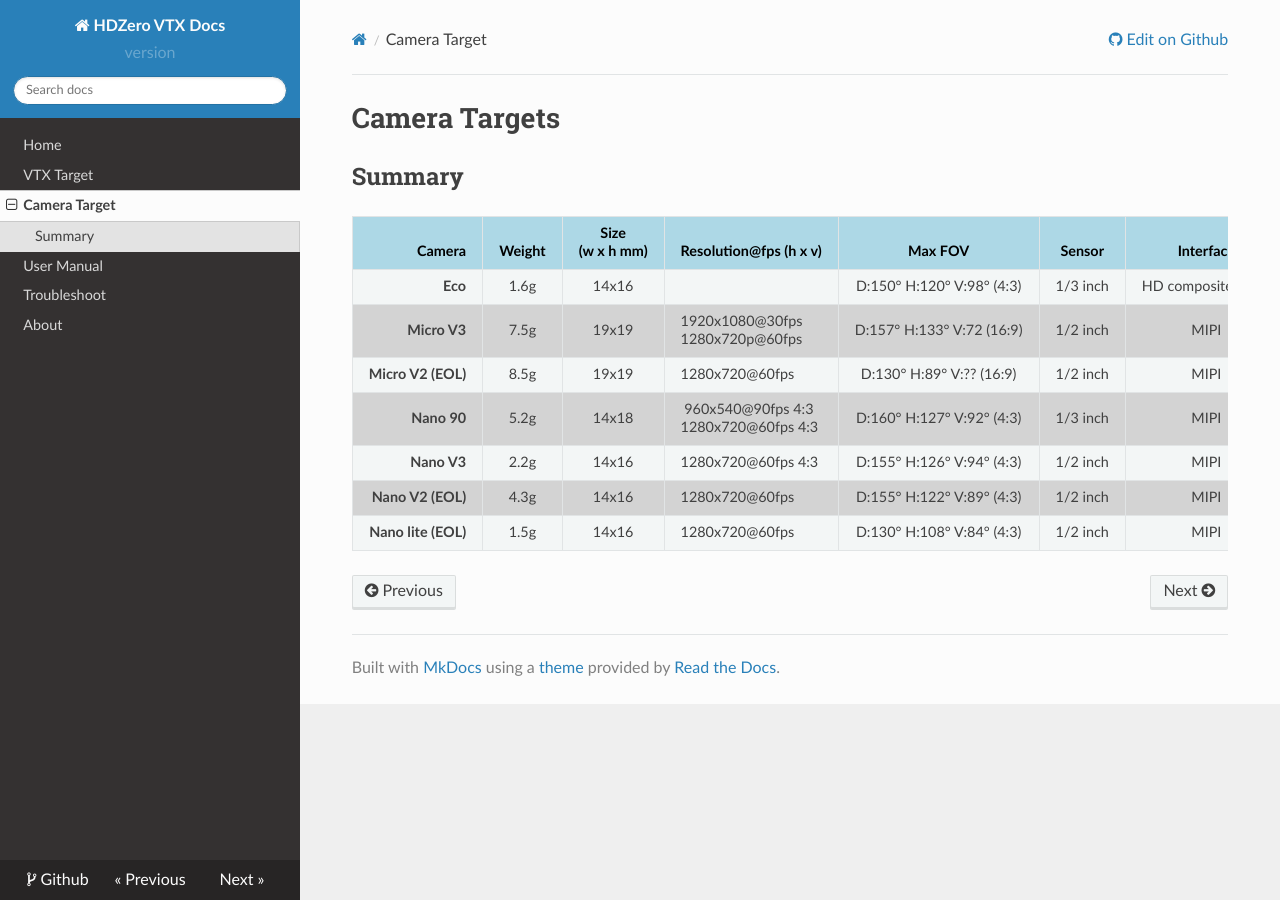
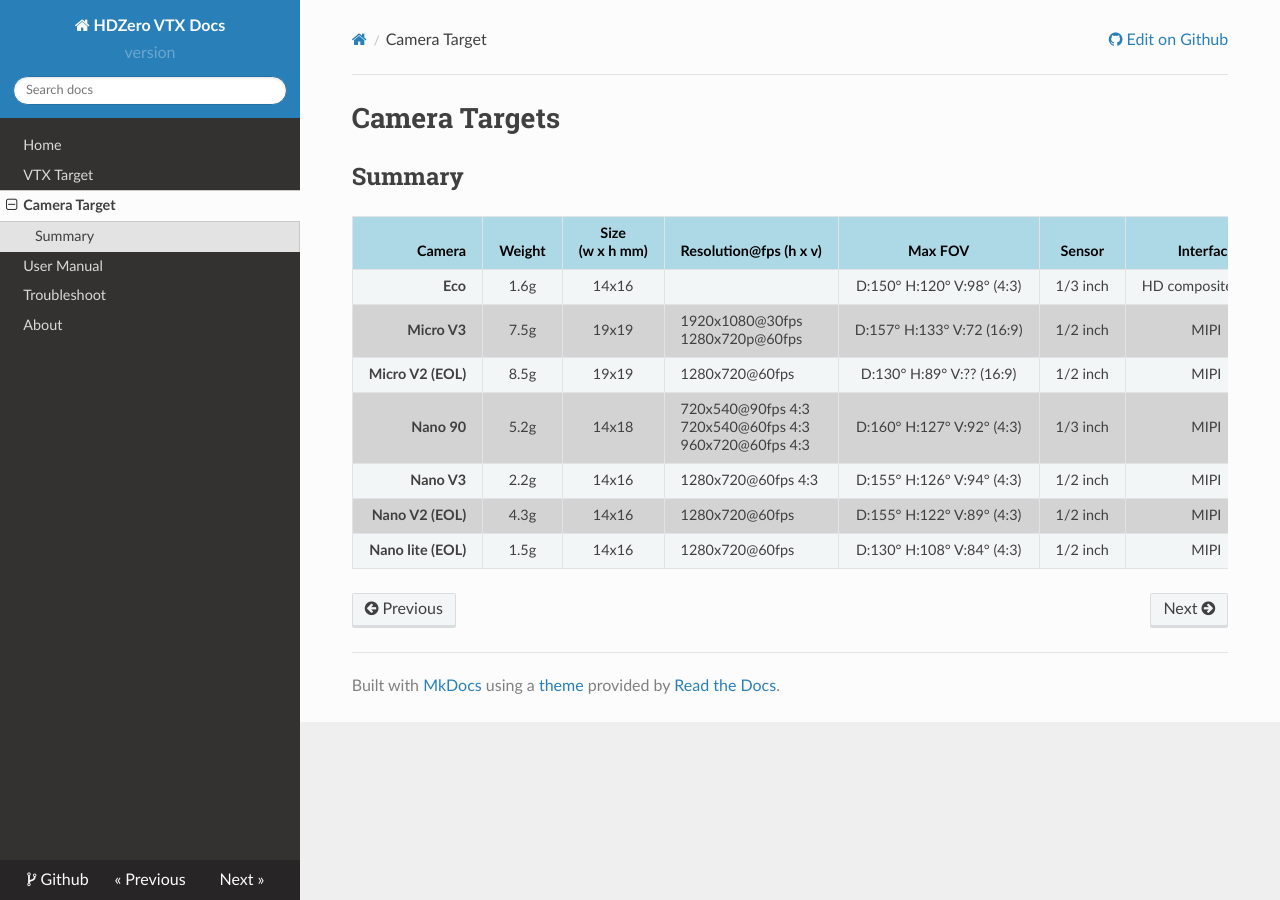
Before and after one commit to hd-zero/hdzero-vtx-docs, an MkDocs documentation site: the page built from docs/camera_targets.md, in a window 1280 px wide. Built offline with MkDocs 1.6.1, drawn with Linux system fonts in a browser that asks for light colours; nearby versions of some CDN libraries.

Commit message:
correct Nano 90 resolution

```diff
--- a/docs/camera_targets.md
+++ b/docs/camera_targets.md
@@ -7,7 +7,7 @@
 |  **Eco**               |   1.6g   |   14x16    |                                         | D:150&deg; H:120&deg; V:98&deg; (4:3)| 1/3 inch          | HD composite video  |           | Mar 2024|
 |  **Micro V3**          |   7.5g   |   19x19    | 1920x1080@30fps</br>1280x720p@60fps     | D:157&deg; H:133&deg; V:72 (16:9)    | 1/2 inch          | MIPI                | M12       | Dec 2023|
 |  **Micro V2 (EOL)**    |   8.5g   |   19x19    | 1280x720@60fps                          | D:130&deg; H:89&deg;  V:?? (16:9)    | 1/2 inch          | MIPI                | M12       | Jan 2022|
-|  **Nano 90**           |   5.2g   |   14x18    | &nbsp;960x540@90fps 4:3</br>1280x720@60fps 4:3  | D:160&deg; H:127&deg; V:92&deg; (4:3)| 1/3 inch  | MIPI                | M8        | Dec 2022|
+|  **Nano 90**           |   5.2g   |   14x18    | 720x540@90fps 4:3</br>720x540@60fps 4:3</br>960x720@60fps 4:3  | D:160&deg; H:127&deg; V:92&deg; (4:3)| 1/3 inch  | MIPI                | M8        | Dec 2022|
 |  **Nano V3**           |   2.2g   |   14x16    | 1280x720@60fps 4:3                      | D:155&deg; H:126&deg; V:94&deg; (4:3)| 1/2 inch          | MIPI                | M8        | Dec 2021|
 |  **Nano V2 (EOL)**     |   4.3g   |   14x16    | 1280x720@60fps                          | D:155&deg; H:122&deg; V:89&deg; (4:3)| 1/2 inch          | MIPI                | M8        | Aug 2022|
 |  **Nano lite (EOL)**   |   1.5g   |   14x16    | 1280x720@60fps                          | D:130&deg; H:108&deg; V:84&deg; (4:3)| 1/2 inch          | MIPI                | M8        | Apr 2022|
```
